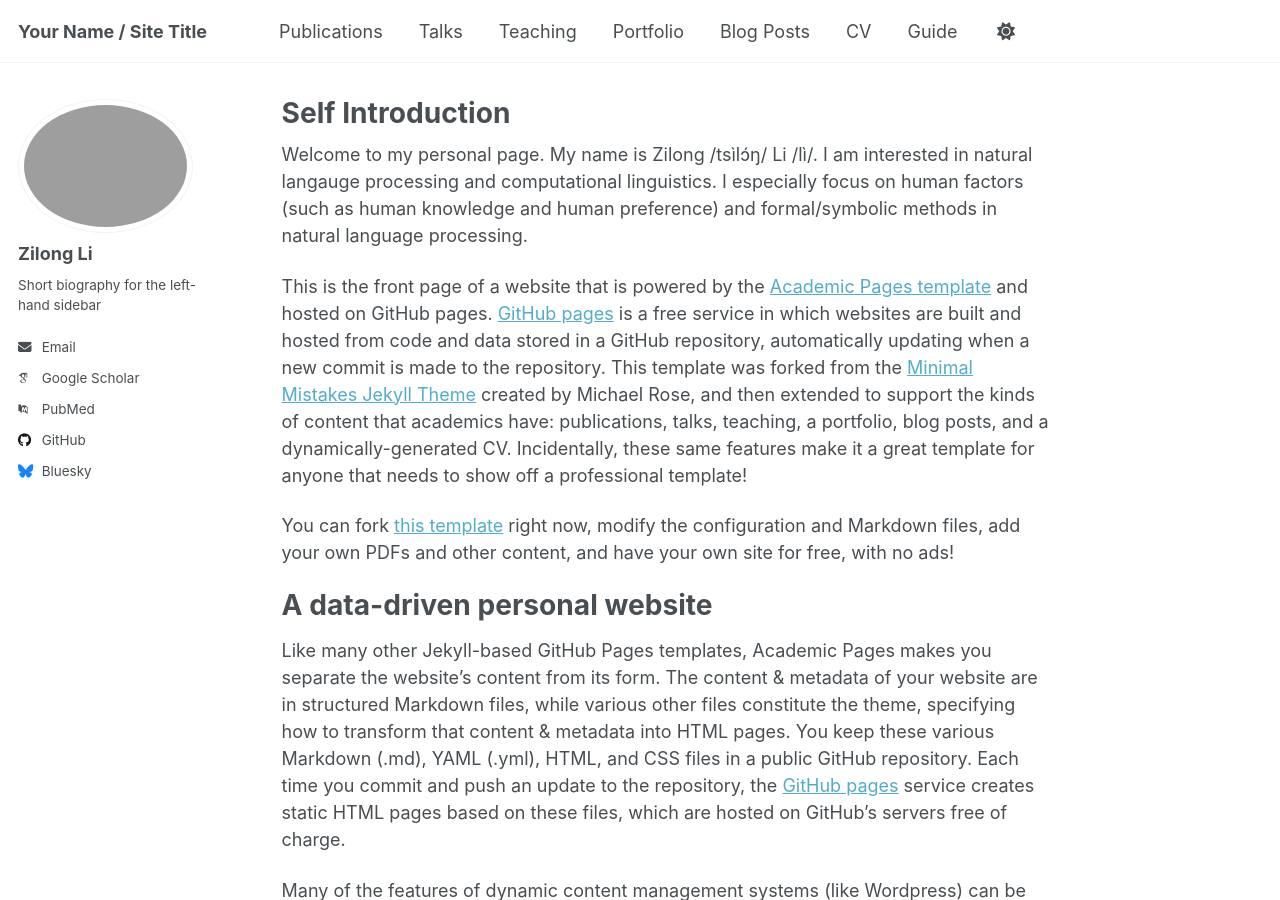
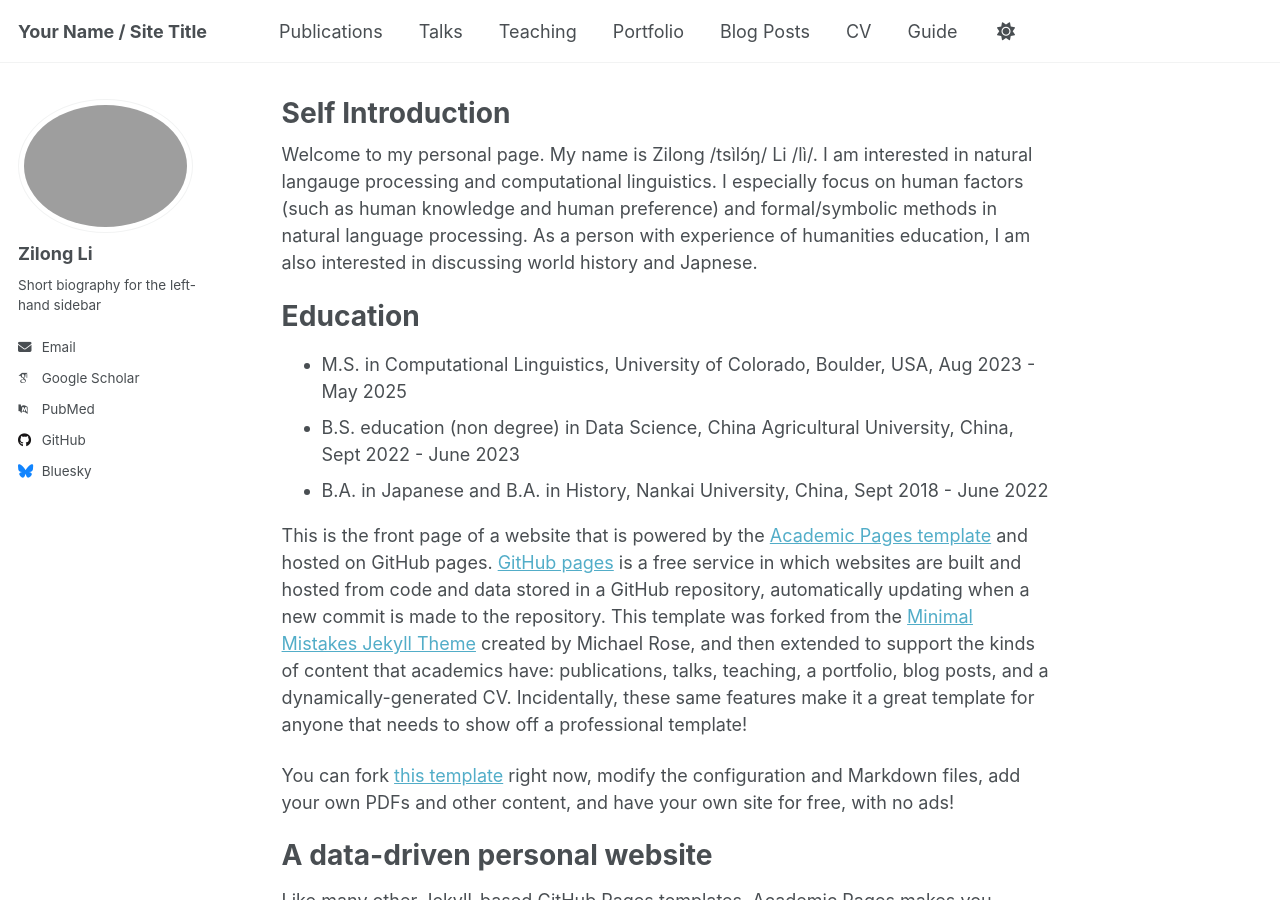
Before and after one commit to shiryusann/shiryusann.github.io, a Jekyll site: the page built from _pages/about.md, in a window 1280 px wide and 900 px high. Built offline with Jekyll 4.4.1, drawn with Linux system fonts in a browser that asks for light colours; some web fonts are replaced; a script that is not in the unit is left out.

Commit message:
Update about.md

```diff
--- a/_pages/about.md
+++ b/_pages/about.md
@@ -7,7 +7,14 @@ redirect_from:
   - /about.html
 ---
 
-Welcome to my personal page. My name is Zilong /tsìlɔ́ŋ/ Li /lì/. I am interested in natural langauge processing and computational linguistics. I especially focus on human factors (such as human knowledge and human preference) and formal/symbolic methods in natural language processing.
+Welcome to my personal page. My name is Zilong /tsìlɔ́ŋ/ Li /lì/. I am interested in natural langauge processing and computational linguistics. I especially focus on human factors (such as human knowledge and human preference) and formal/symbolic methods in natural language processing. As a person with experience of humanities education, I am also interested in discussing world history and Japnese.
+
+Education
+======
+- M.S. in Computational Linguistics, University of Colorado, Boulder, USA, Aug 2023 - May 2025
+- B.S. education (non degree) in Data Science, China Agricultural University, China, Sept 2022 - June 2023
+- B.A. in Japanese and B.A. in History, Nankai University, China, Sept 2018 - June 2022
+
 
 This is the front page of a website that is powered by the [Academic Pages template](https://github.com/academicpages/academicpages.github.io) and hosted on GitHub pages. [GitHub pages](https://pages.github.com) is a free service in which websites are built and hosted from code and data stored in a GitHub repository, automatically updating when a new commit is made to the repository. This template was forked from the [Minimal Mistakes Jekyll Theme](https://mmistakes.github.io/minimal-mistakes/) created by Michael Rose, and then extended to support the kinds of content that academics have: publications, talks, teaching, a portfolio, blog posts, and a dynamically-generated CV. Incidentally, these same features make it a great template for anyone that needs to show off a professional template!
 
```
